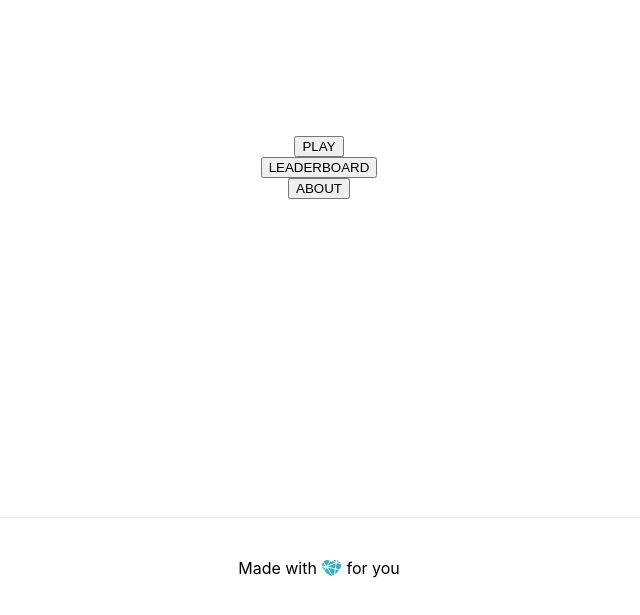
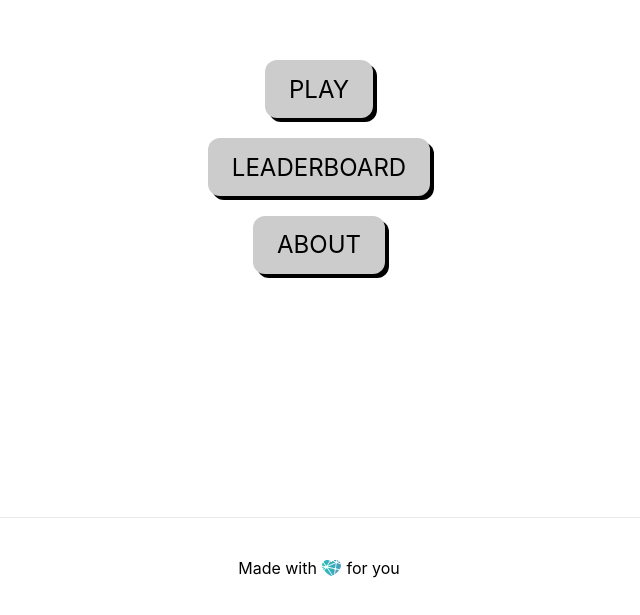
Before and after one commit to cloworm/guess-that-gif, a Next.js app: page / in a window 1280 px wide. Shown: the part 183-798 px from the top of the page, without its empty margins (321-961 px from the left). Built offline with nearby package versions, Linux system fonts and the light colour scheme.

Commit message:
created button component

```diff
--- a/components/Button.module.css
+++ b/components/Button.module.css
@@ -0,0 +1,23 @@
+.btn {
+  text-decoration: none;
+  color: #000;
+  background: #ccc;
+  position: relative;
+  font-size: 1.5em;
+  padding: 0.6em 1em;
+  border-radius: 0.5em;
+  box-shadow: 4px 4px #000;
+  margin: 10px;
+}
+
+.btn:hover {
+  box-shadow: 2px 2px #000;
+  top: 2px;
+  left: 2px;
+}
+
+.btn:active {
+  box-shadow: none;
+  top: 4px;
+  left: 4px;
+}
--- a/components/Button.tsx
+++ b/components/Button.tsx
@@ -1,5 +1,10 @@
 import styles from './Button.module.css'
+import Link from 'next/link'
 
 export default function Button({ label }) {
-  return <button>{label}</button>
+  return (
+    <Link href="/">
+      <a className={styles.btn}>{label}</a>
+    </Link>
+  )
 }
```
